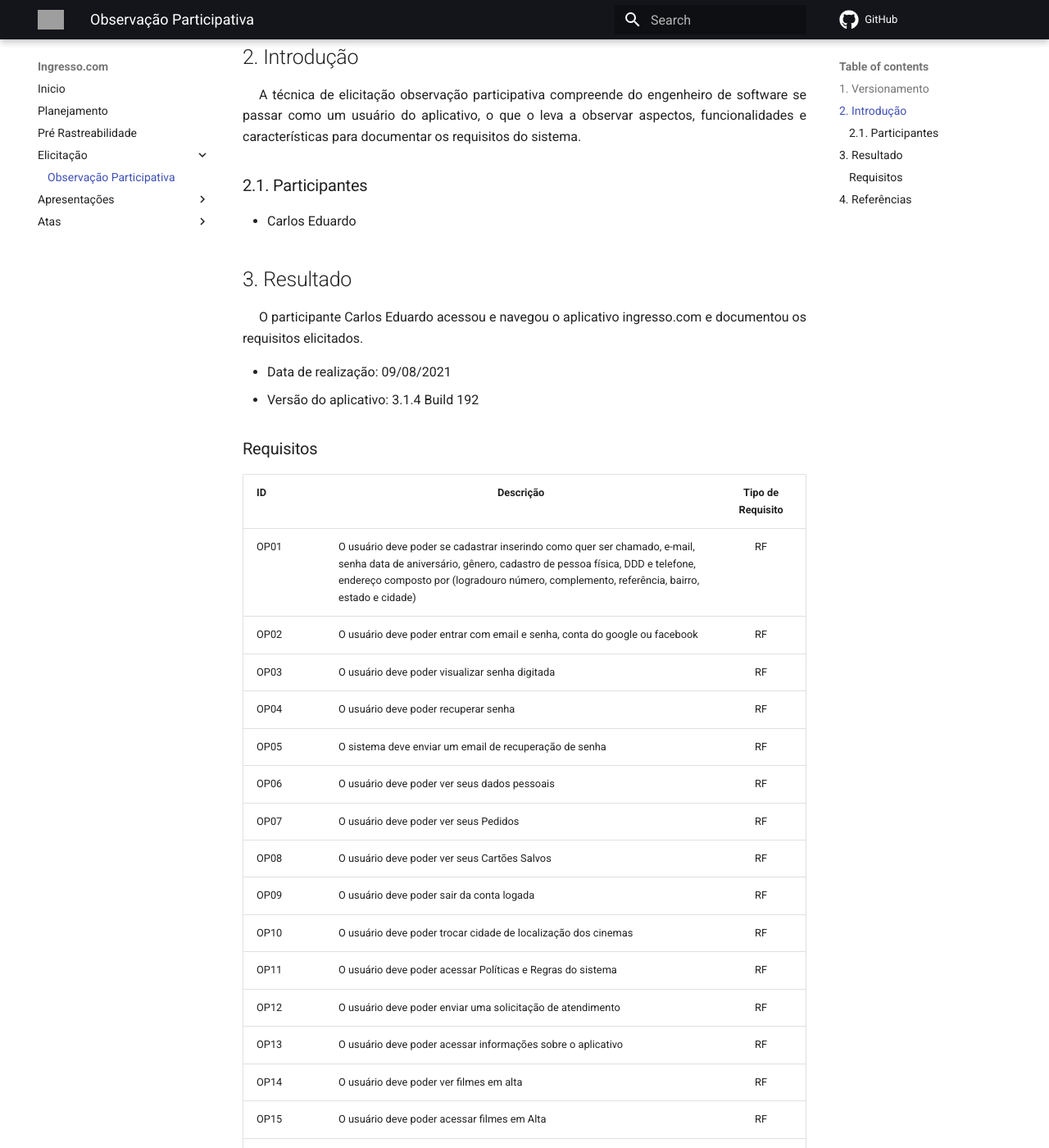
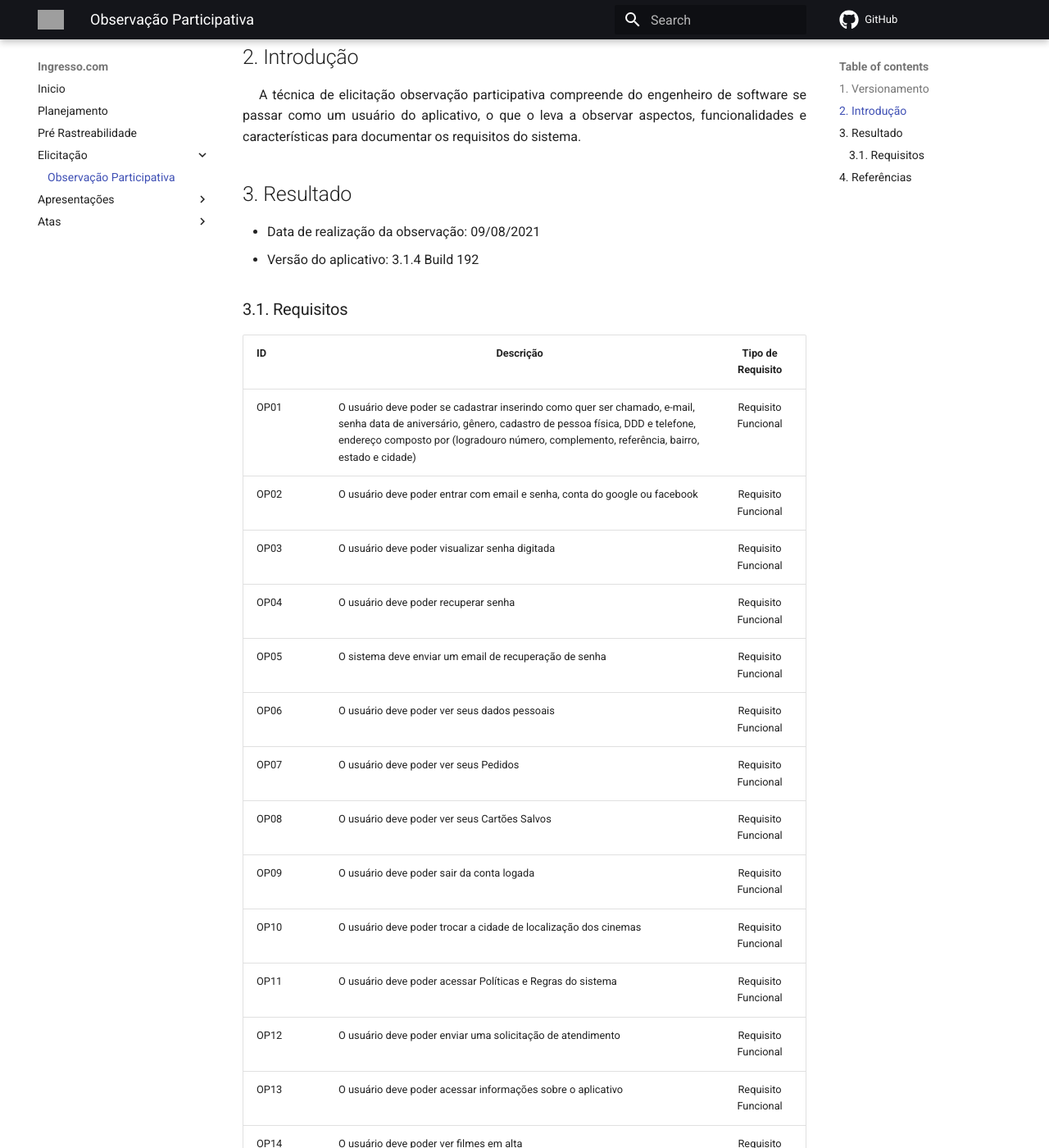
Before and after one commit to Requisitos-de-Software/2021.1-Ingresso.com, an MkDocs documentation site: the page built from docs/elicitacao/observacao_participativa.md, in a window 1280 px wide and 1400 px high, scrolled down 372 px. Shown: the whole window at 82% size. Built offline with MkDocs 1.6.1 and Material for MkDocs 9.7.7, drawn with Linux system fonts in a browser that asks for light colours; comment, search, counter and statistics services are not loaded; some of the changed text lies outside the part shown; grey boxes are pictures that could not be loaded.

Commit message:
#21 Realizando correçoes solicitadas

```diff
--- a/docs/elicitacao/observacao_participativa.md
+++ b/docs/elicitacao/observacao_participativa.md
@@ -7,77 +7,72 @@
 ## 2. Introdução
 <p style="text-align: justify; text-indent: 20px">A técnica de elicitação observação participativa compreende do engenheiro de software se passar como um usuário do aplicativo, o que o leva a observar aspectos, funcionalidades e características para documentar os requisitos do sistema.</p>
 
-### 2.1. Participantes
-- Carlos Eduardo
-
 ## 3. Resultado
-<p style="text-align: justify; text-indent: 20px">O participante Carlos Eduardo acessou e navegou o aplicativo ingresso.com e documentou os requisitos elicitados.</p>
-
-- Data de realização: 09/08/2021
+- Data de realização da observação: 09/08/2021
 - Versão do aplicativo: 3.1.4 Build 192
 
-### Requisitos
+### 3.1. Requisitos
 
 |ID|<p style="text-align: center" >Descrição</p>|<p style="text-align: center" >Tipo de Requisito</p>|
 |----|----|--|
-|OP01|O usuário deve poder se cadastrar inserindo como quer ser chamado, e-mail, senha data de aniversário, gênero, cadastro de pessoa física, DDD e telefone, endereço composto por (logradouro número, complemento, referência, bairro, estado e cidade)|<p style="text-align: center">RF</p>|
-|OP02|O usuário deve poder entrar com email e senha, conta do google ou facebook|<p style="text-align: center">RF</p>|
-|OP03|O usuário deve poder visualizar senha digitada|<p style="text-align: center">RF</p>|
-|OP04|O usuário deve poder recuperar senha|<p style="text-align: center">RF</p>|
-|OP05|O sistema deve enviar um email de recuperação de senha|<p style="text-align: center">RF</p>|
-|OP06|O usuário deve poder ver seus dados pessoais|<p style="text-align: center">RF</p>|
-|OP07|O usuário deve poder ver seus Pedidos|<p style="text-align: center">RF</p>|
-|OP08|O usuário deve poder ver seus Cartões Salvos|<p style="text-align: center">RF</p>|
-|OP09|O usuário deve poder sair da conta logada|<p style="text-align: center">RF</p>|
-|OP10|O usuário deve poder trocar cidade de localização dos cinemas|<p style="text-align: center">RF</p>|
-|OP11|O usuário deve poder acessar Políticas e Regras do sistema|<p style="text-align: center">RF</p>|
-|OP12|O usuário deve poder enviar uma solicitação de atendimento|<p style="text-align: center">RF</p>|
-|OP13|O usuário deve poder acessar informações sobre o aplicativo|<p style="text-align: center">RF</p>|
-|OP14|O usuário deve poder ver filmes em alta|<p style="text-align: center">RF</p>|
-|OP15|O usuário deve poder acessar filmes em Alta|<p style="text-align: center">RF</p>|
-|OP16|O usuário deve poder ver Notícias em Alta|<p style="text-align: center">RF</p>|
-|OP17|O usuário deve poder acessar notícias em alta|<p style="text-align: center">RF</p>|
-|OP18|O usuário deve poder ver cinemas abertos próximos a sua localização|<p style="text-align: center">RF</p>|
-|OP19|O usuário deve poder ver filmes que vão estar nos cinemas em breve|<p style="text-align: center">RF</p>|
-|OP20|O usuário deve poder ver título, categoria, classificação indicativa, avaliação, duração, elenco, sinopse, direção, distribuidor e país de origem do filme selecionado|<p style="text-align: center">RF</p>|
-|OP21|O usuário deve poder ver sessões disponíveis do filme selecionado|<p style="text-align: center">RF</p>|
-|OP22|O usuário deve poder ver as sessões do filme selecionado por dia da semana|<p style="text-align: center">RF</p>|
-|OP23|O usuário deve poder filtrar sessões do filme selecionado por Tipos de Exibição|<p style="text-align: center">RF</p>|
-|OP24|O usuário deve poder limpar filtros selecionados|<p style="text-align: center">RF</p>|
-|OP24|O usuário deve poder compartilhar filme|<p style="text-align: center">RF</p>|
-|OP25|O usuário deve poder assistir trailer do filme|<p style="text-align: center">RF</p>|
-|OP26|O sistema deve reproduzir trailer do filme com vídeo do YouTube|<p style="text-align: center">RF</p>|
-|OP27|O usuário deve poder ordenar cinemas por nome ou proximidade|<p style="text-align: center">RF</p>|
-|OP28|O usuário deve poder favoritar cinemas|<p style="text-align: center">RF</p>|
-|OP29|O usuário deve poder ver nome, logo e endereço do cinema|<p style="text-align: center">RF</p>|
-|OP30|O usuário deve poder ver as Sessões do cinema|<p style="text-align: center">RF</p>|
-|OP31|O usuário deve poder ver as Prevenções do cinema|<p style="text-align: center">RF</p>|
-|OP32|O usuário deve poder ver Sobre o cinema|<p style="text-align: center">RF</p>|
-|OP33|O usuário deve poder compartilhar cinema|<p style="text-align: center">RF</p>|
-|OP34|O usuário deve poder filtrar sessões do cinema por Tipo de Exibição|<p style="text-align: center">RF</p>|
-|OP35|O usuário deve poder escolher os assentos disponíveis da sessão|<p style="text-align: center">RF</p>|
-|OP36|O usuário deve poder ver a Legenda da Escolha de Assentos|<p style="text-align: center">RF</p>|
-|OP37|O usuário deve poder ver os números dos assentos|<p style="text-align: center">RF</p>|
-|OP38|O usuário deve poder escolher o tipo de cada ingresso selecionado|<p style="text-align: center">RF</p>|
-|OP39|O usuário deve poder fornecer as informações do tipo de ingresso selecionado|<p style="text-align: center">RF</p>|
-|OP40|O usuário deve poder escolher qual a forma de pagamento|<p style="text-align: center">RF</p>|
-|OP41|O usuário deve poder cadastrar formas de pagamento|<p style="text-align: center">RF</p>|
-|OP42|O usuário deve poder aplicar código de desconto no pagamento|<p style="text-align: center">RF</p>|
-|OP43|O usuário deve poder poder ver Carrinho com as sessões selecionadas|<p style="text-align: center">RF</p>|
-|OP44|O usuário deve poder ver formas de retirada de ingresso disponíveis para as sessões|<p style="text-align: center">RF</p>|
-|OP45|O usuário deve poder remover sessões do Carrinho|<p style="text-align: center">RF</p>|
-|OP46|O usuário deve poder resgatar ingresso da sessão|<p style="text-align: center">RF</p>|
-|OP47|O usuário deve poder ver cinemas favoritados|<p style="text-align: center">RF</p>|
-|OP48|O usuário deve poder ver Notícias|<p style="text-align: center">RF</p>|
-|OP49|O usuário deve poder ver Prevenções|<p style="text-align: center">RF</p>|
-|OP50|O usuário deve poder ver filmes em cartaz |<p style="text-align: center">RF</p>|
-|OP51|O usuário deve poder sair da conta|<p style="text-align: center">RF</p>|
-|OP52|O usuário deve poder pesquisar cinemas por iniciativas de prevenção|<p style="text-align: center">RF</p>|
-|OP53|O usuário deve poder alterar senha|<p style="text-align: center">RF</p>|
-|OP54|O usuário deve poder alterar seus dados pessoais|<p style="text-align: center">RF</p>|
-|OP55|O usuário deve poder optar por receber novidades e mensagens do aplicativo|<p style="text-align: center">RF</p>|
-|OP56|O sistema deve enviar novidades e mensagens para o usuário pelo email|<p style="text-align: center">RF</p>|
-|OP57|O usuário deve poder editar ou excluir seus cartões salvos|<p style="text-align: center">RF</p>|
+|OP01|O usuário deve poder se cadastrar inserindo como quer ser chamado, e-mail, senha data de aniversário, gênero, cadastro de pessoa física, DDD e telefone, endereço composto por (logradouro número, complemento, referência, bairro, estado e cidade)|<p style="text-align: center">Requisito Funcional</p>|
+|OP02|O usuário deve poder entrar com email e senha, conta do google ou facebook|<p style="text-align: center">Requisito Funcional</p>|
+|OP03|O usuário deve poder visualizar senha digitada|<p style="text-align: center">Requisito Funcional</p>|
+|OP04|O usuário deve poder recuperar senha|<p style="text-align: center">Requisito Funcional</p>|
+|OP05|O sistema deve enviar um email de recuperação de senha|<p style="text-align: center">Requisito Funcional</p>|
+|OP06|O usuário deve poder ver seus dados pessoais|<p style="text-align: center">Requisito Funcional</p>|
+|OP07|O usuário deve poder ver seus Pedidos|<p style="text-align: center">Requisito Funcional</p>|
+|OP08|O usuário deve poder ver seus Cartões Salvos|<p style="text-align: center">Requisito Funcional</p>|
+|OP09|O usuário deve poder sair da conta logada|<p style="text-align: center">Requisito Funcional</p>|
+|OP10|O usuário deve poder trocar a cidade de localização dos cinemas|<p style="text-align: center">Requisito Funcional</p>|
+|OP11|O usuário deve poder acessar Políticas e Regras do sistema|<p style="text-align: center">Requisito Funcional</p>|
+|OP12|O usuário deve poder enviar uma solicitação de atendimento|<p style="text-align: center">Requisito Funcional</p>|
+|OP13|O usuário deve poder acessar informações sobre o aplicativo|<p style="text-align: center">Requisito Funcional</p>|
+|OP14|O usuário deve poder ver filmes em alta|<p style="text-align: center">Requisito Funcional</p>|
+|OP15|O usuário deve poder acessar filmes em Alta|<p style="text-align: center">Requisito Funcional</p>|
+|OP16|O usuário deve poder ver Notícias em Alta|<p style="text-align: center">Requisito Funcional</p>|
+|OP17|O usuário deve poder acessar notícias em alta|<p style="text-align: center">Requisito Funcional</p>|
+|OP18|O usuário deve poder ver cinemas abertos próximos a sua localização|<p style="text-align: center">Requisito Funcional</p>|
+|OP19|O usuário deve poder ver filmes que vão estar nos cinemas em breve|<p style="text-align: center">Requisito Funcional</p>|
+|OP20|O usuário deve poder ver título, categoria, classificação indicativa, avaliação, duração, elenco, sinopse, direção, distribuidor e país de origem do filme selecionado|<p style="text-align: center">Requisito Funcional</p>|
+|OP21|O usuário deve poder ver sessões disponíveis do filme selecionado|<p style="text-align: center">Requisito Funcional</p>|
+|OP22|O usuário deve poder ver as sessões do filme selecionado por dia da semana|<p style="text-align: center">Requisito Funcional</p>|
+|OP23|O usuário deve poder filtrar sessões do filme selecionado por Tipos de Exibição|<p style="text-align: center">Requisito Funcional</p>|
+|OP24|O usuário deve poder limpar filtros selecionados|<p style="text-align: center">Requisito Funcional</p>|
+|OP25|O usuário deve poder compartilhar filme|<p style="text-align: center">Requisito Funcional</p>|
+|OP26|O usuário deve poder assistir trailer do filme|<p style="text-align: center">Requisito Funcional</p>|
+|OP27|O usuário deve poder ordenar cinemas por nome ou proximidade|<p style="text-align: center">Requisito Funcional</p>|
+|OP28|O usuário deve poder favoritar cinemas|<p style="text-align: center">Requisito Funcional</p>|
+|OP29|O usuário deve poder ver nome, logo e endereço do cinema|<p style="text-align: center">Requisito Funcional</p>|
+|OP30|O usuário deve poder ver as Sessões do cinema|<p style="text-align: center">Requisito Funcional</p>|
+|OP31|O usuário deve poder ver as Prevenções do cinema|<p style="text-align: center">Requisito Funcional</p>|
+|OP32|O usuário deve poder ver Sobre o cinema|<p style="text-align: center">Requisito Funcional</p>|
+|OP33|O usuário deve poder compartilhar cinema|<p style="text-align: center">Requisito Funcional</p>|
+|OP34|O usuário deve poder filtrar sessões do cinema por Tipo de Exibição|<p style="text-align: center">Requisito Funcional</p>|
+|OP35|O usuário deve poder escolher os assentos disponíveis da sessão|<p style="text-align: center">Requisito Funcional</p>|
+|OP36|O usuário deve poder ver a Legenda da Escolha de Assentos|<p style="text-align: center">Requisito Funcional</p>|
+|OP37|O usuário deve poder ver os números dos assentos|<p style="text-align: center">Requisito Funcional</p>|
+|OP38|O usuário deve poder escolher o tipo de cada ingresso selecionado|<p style="text-align: center">Requisito Funcional</p>|
+|OP39|O usuário deve poder fornecer as informações do tipo de ingresso selecionado|<p style="text-align: center">Requisito Funcional</p>|
+|OP40|O usuário deve poder escolher qual a forma de pagamento|<p style="text-align: center">Requisito Funcional</p>|
+|OP41|O usuário deve poder cadastrar formas de pagamento|<p style="text-align: center">Requisito Funcional</p>|
+|OP42|O usuário deve poder aplicar código de desconto no pagamento|<p style="text-align: center">Requisito Funcional</p>|
+|OP43|O usuário deve poder poder ver Carrinho com as sessões selecionadas|<p style="text-align: center">Requisito Funcional</p>|
+|OP44|O usuário deve poder ver formas de retirada de ingresso disponíveis para as sessões|<p style="text-align: center">Requisito Funcional</p>|
+|OP45|O usuário deve poder remover sessões do Carrinho|<p style="text-align: center">Requisito Funcional</p>|
+|OP46|O usuário deve poder resgatar ingresso da sessão|<p style="text-align: center">Requisito Funcional</p>|
+|OP47|O usuário deve poder ver cinemas favoritados|<p style="text-align: center">Requisito Funcional</p>|
+|OP48|O usuário deve poder ver Notícias|<p style="text-align: center">Requisito Funcional</p>|
+|OP49|O usuário deve poder ver Prevenções|<p style="text-align: center">Requisito Funcional</p>|
+|OP50|O usuário deve poder ver filmes em cartaz |<p style="text-align: center">Requisito Funcional</p>|
+|OP51|O usuário deve poder sair da conta|<p style="text-align: center">Requisito Funcional</p>|
+|OP52|O usuário deve poder pesquisar cinemas por iniciativas de prevenção|<p style="text-align: center">Requisito Funcional</p>|
+|OP53|O usuário deve poder alterar senha|<p style="text-align: center">Requisito Funcional</p>|
+|OP54|O usuário deve poder alterar seus dados pessoais|<p style="text-align: center">Requisito Funcional</p>|
+|OP55|O usuário deve poder optar por receber novidades e mensagens do aplicativo|<p style="text-align: center">Requisito Funcional</p>|
+|OP56|O sistema deve enviar novidades e mensagens para o usuário pelo email|<p style="text-align: center">Requisito Funcional</p>|
+|OP57|O usuário deve poder editar ou excluir seus cartões salvos|<p style="text-align: center">Requisito Funcional</p>|
+|OP58|O sistema deve enviar um email confirmando a compra de ingressos|<p style="text-align: center">Requisito Funcional</p>|
 
 ## 4. Referências
 <p style="text-align: justify; text-indent: 20px">SERRANO, Maurício; SERRANO, Milene; <b>Requisitos - Aula 07</b>. </p>
```
